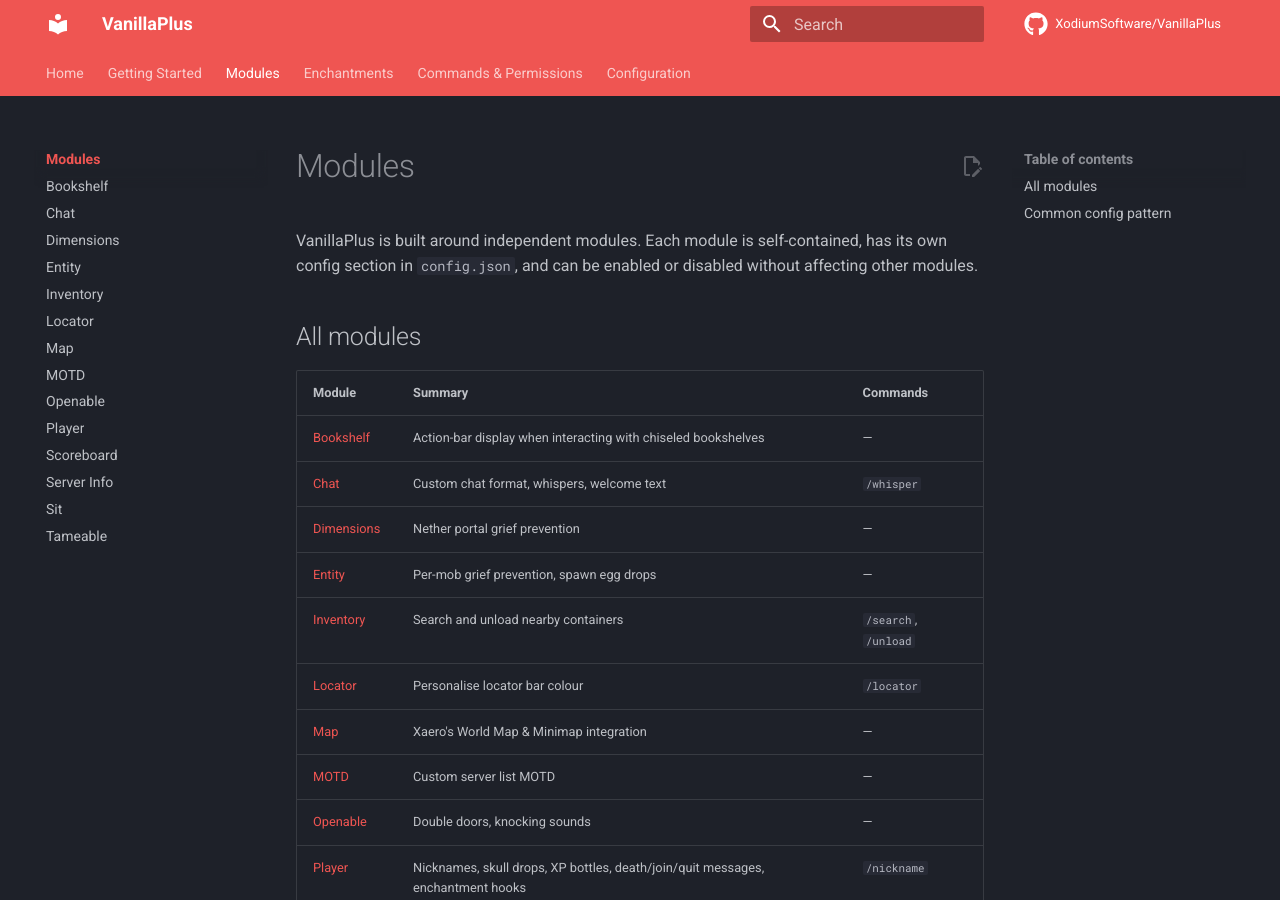
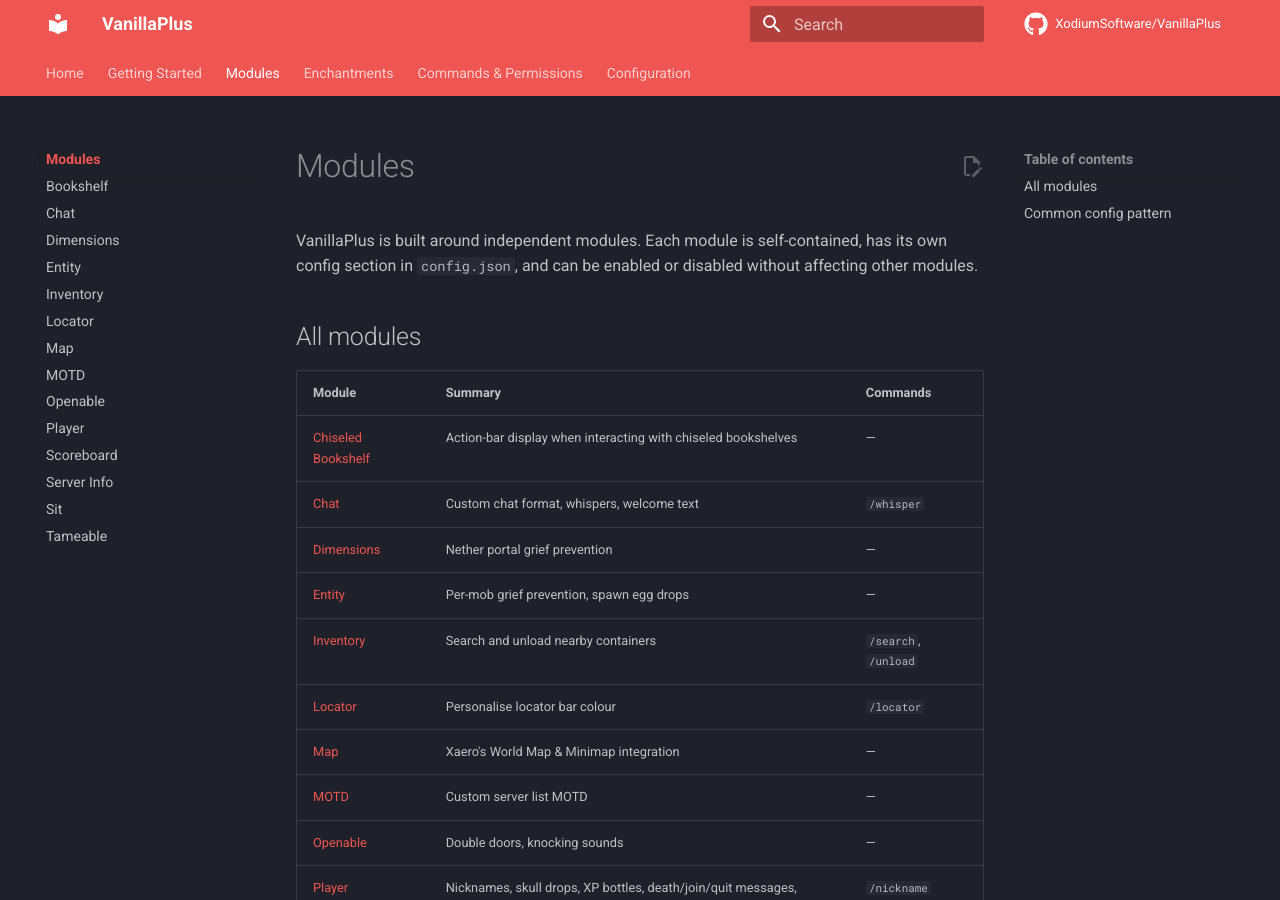
Before and after one commit to XodiumSoftware/VanillaPlus, an MkDocs documentation site: the page built from docs/modules/index.md, in a window 1280 px wide and 900 px high. Built offline with MkDocs 1.6.1 and Material for MkDocs 9.7.7, drawn with Linux system fonts in a browser that asks for light colours; comment, search, counter and statistics services are not loaded.

Commit message:
update docs to reflect recent renaming
Signed-off-by: illyrius666 <28700752+illyrius666@users.noreply.github.com>

```diff
--- a/docs/modules/index.md
+++ b/docs/modules/index.md
@@ -4,22 +4,22 @@
 
 ## All modules
 
-| Module                        | Summary                                                                         | Commands             |
-|-------------------------------|---------------------------------------------------------------------------------|----------------------|
-| [Bookshelf](bookshelf.md)     | Action-bar display when interacting with chiseled bookshelves                   | —                    |
-| [Chat](chat.md)               | Custom chat format, whispers, welcome text                                      | `/whisper`           |
-| [Dimensions](dimensions.md)   | Nether portal grief prevention                                                  | —                    |
-| [Entity](entity.md)           | Per-mob grief prevention, spawn egg drops                                       | —                    |
-| [Inventory](inventory.md)     | Search and unload nearby containers                                             | `/search`, `/unload` |
-| [Locator](locator.md)         | Personalise locator bar colour                                                  | `/locator`           |
-| [Map](map.md)                 | Xaero's World Map & Minimap integration                                         | —                    |
-| [MOTD](motd.md)               | Custom server list MOTD                                                         | —                    |
-| [Openable](openable.md)       | Double doors, knocking sounds                                                   | —                    |
-| [Player](player.md)           | Nicknames, skull drops, XP bottles, death/join/quit messages, enchantment hooks | `/nickname`          |
-| [Scoreboard](scoreboard.md)   | Leaderboard scoreboard toggle                                                   | `/leaderboard`       |
-| [Server Info](server-info.md) | Server links (website, Discord, bug tracker)                                    | —                    |
-| [Sit](sit.md)                 | Sit on stairs and slabs                                                         | —                    |
-| [Tameable](tameable.md)       | Transfer pet ownership via lead                                                 | —                    |
+| Module                                     | Summary                                                                         | Commands             |
+|--------------------------------------------|---------------------------------------------------------------------------------|----------------------|
+| [Chiseled Bookshelf](chiseledbookshelf.md) | Action-bar display when interacting with chiseled bookshelves                   | —                    |
+| [Chat](chat.md)                            | Custom chat format, whispers, welcome text                                      | `/whisper`           |
+| [Dimensions](dimensions.md)                | Nether portal grief prevention                                                  | —                    |
+| [Entity](entity.md)                        | Per-mob grief prevention, spawn egg drops                                       | —                    |
+| [Inventory](inventory.md)                  | Search and unload nearby containers                                             | `/search`, `/unload` |
+| [Locator](locator.md)                      | Personalise locator bar colour                                                  | `/locator`           |
+| [Map](map.md)                              | Xaero's World Map & Minimap integration                                         | —                    |
+| [MOTD](motd.md)                            | Custom server list MOTD                                                         | —                    |
+| [Openable](openable.md)                    | Double doors, knocking sounds                                                   | —                    |
+| [Player](player.md)                        | Nicknames, skull drops, XP bottles, death/join/quit messages, enchantment hooks | `/nickname`          |
+| [Scoreboard](scoreboard.md)                | Leaderboard scoreboard toggle                                                   | `/leaderboard`       |
+| [Server Info](server-info.md)              | Server links (website, Discord, bug tracker)                                    | —                    |
+| [Sit](sit.md)                              | Sit on stairs and slabs                                                         | —                    |
+| [Tameable](tameable.md)                    | Transfer pet ownership via lead                                                 | —                    |
 
 ## Common config pattern
 
```
Also changed, not shown: docs/configuration.md (+3 -3 lines), docs/modules/chiseledbookshelf.md (renamed from docs/modules/bookshelf.md, +1 -1 lines).
